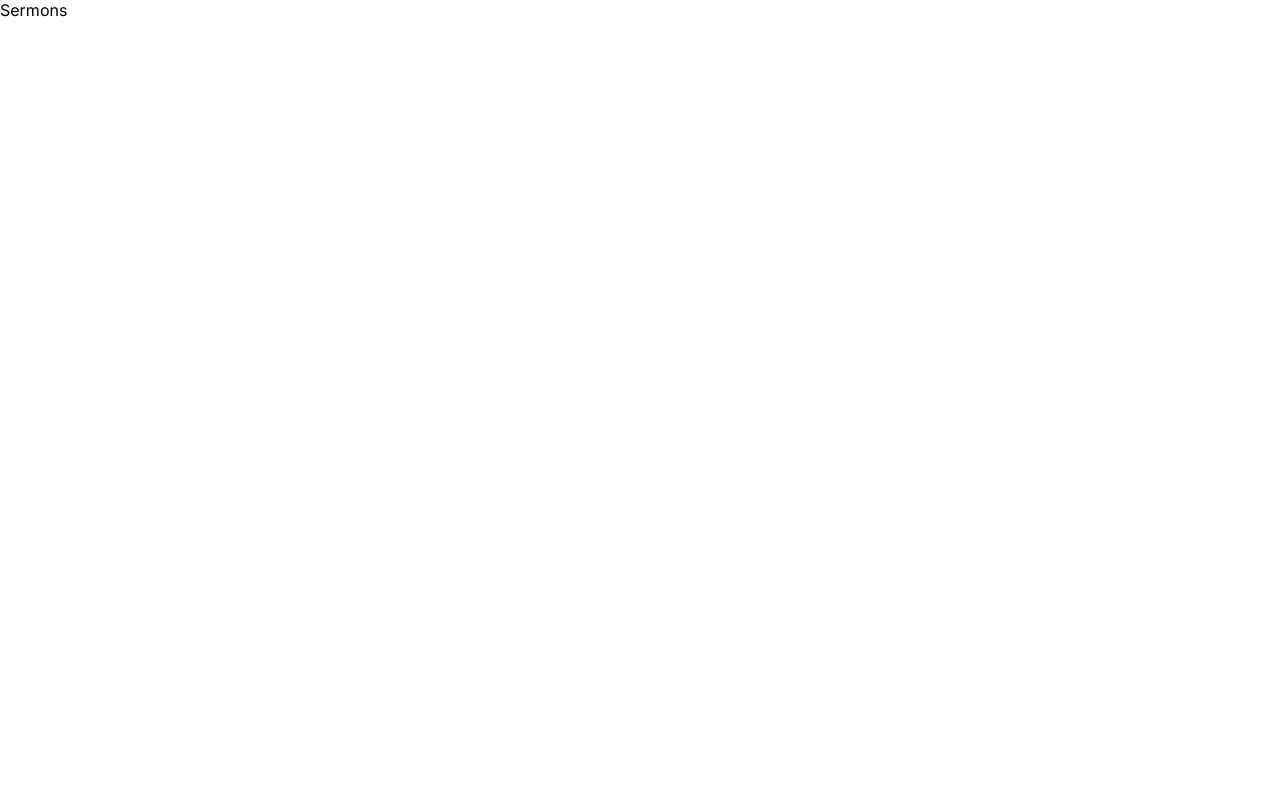
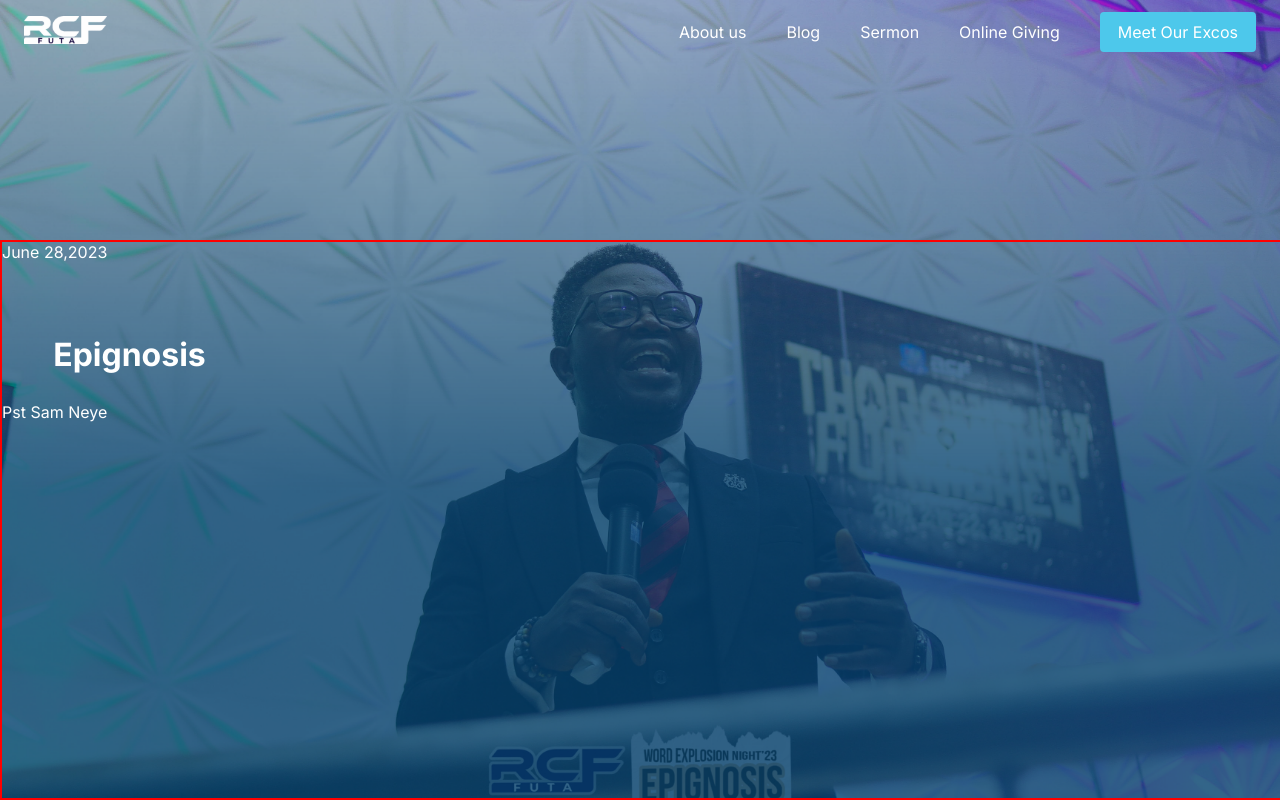
Before and after one commit to rcffuta/Rcf_frontend, a React (Create React App) app: page /sermons in a window 1280 px wide. Built offline with nearby package versions, Linux system fonts and the light colour scheme.

Commit message:
work day 1

```diff
--- a/src/Pages/Sermons/Sermons.css
+++ b/src/Pages/Sermons/Sermons.css
@@ -0,0 +1,20 @@
+.sermon-container {
+    position: relative;
+    width: 100%;
+    height: 100vh; /* Set the height to 100vh for full-screen background */
+    overflow: hidden;
+}
+.sermon-container img{
+    width: 100%;
+    height: 100%;
+    object-fit: cover;
+}
+.sermon-text{
+    position: absolute;
+    top:30%;
+    bottom: 0%; /* Adjust the distance from the bottom */
+    left: 0%;
+    width: 100%;
+    border: solid 2px red;
+    color: #fff;
+}
--- a/src/Pages/Sermons/Sermons.js
+++ /dev/null
@@ -1,10 +0,0 @@
-import React from 'react'
-import "./Sermons.css"
-
-const Sermons = () => {
-  return (
-    <div>Sermons</div>
-  )
-}
-
-export default Sermons
--- /dev/null
+++ b/src/Pages/Sermons/Sermons.jsx
@@ -0,0 +1,27 @@
+import React from 'react'
+import "./Sermons.css"
+import sermonBg from '../../Assets/sermons.png'
+import Navbar from '../../Component/Navbar/Navbar'
+
+const Sermons = () => {
+  return (
+    <>
+      <Navbar />
+      <div className='sermon-container'>
+        <img src={sermonBg} alt="" />
+        <div className="sermon-text">
+          <div className="sermon-text-conatiner">
+            <div className="text-left">
+              <p className="date">June 28,2023</p>
+              <h1>Epignosis</h1>
+              <p className="preacher">Pst Sam Neye</p>
+            </div>
+          </div>
+        </div>
+      </div>
+    </>
+
+  )
+}
+
+export default Sermons
```
Also changed, not shown: src/Assets/sermons.png (added).
